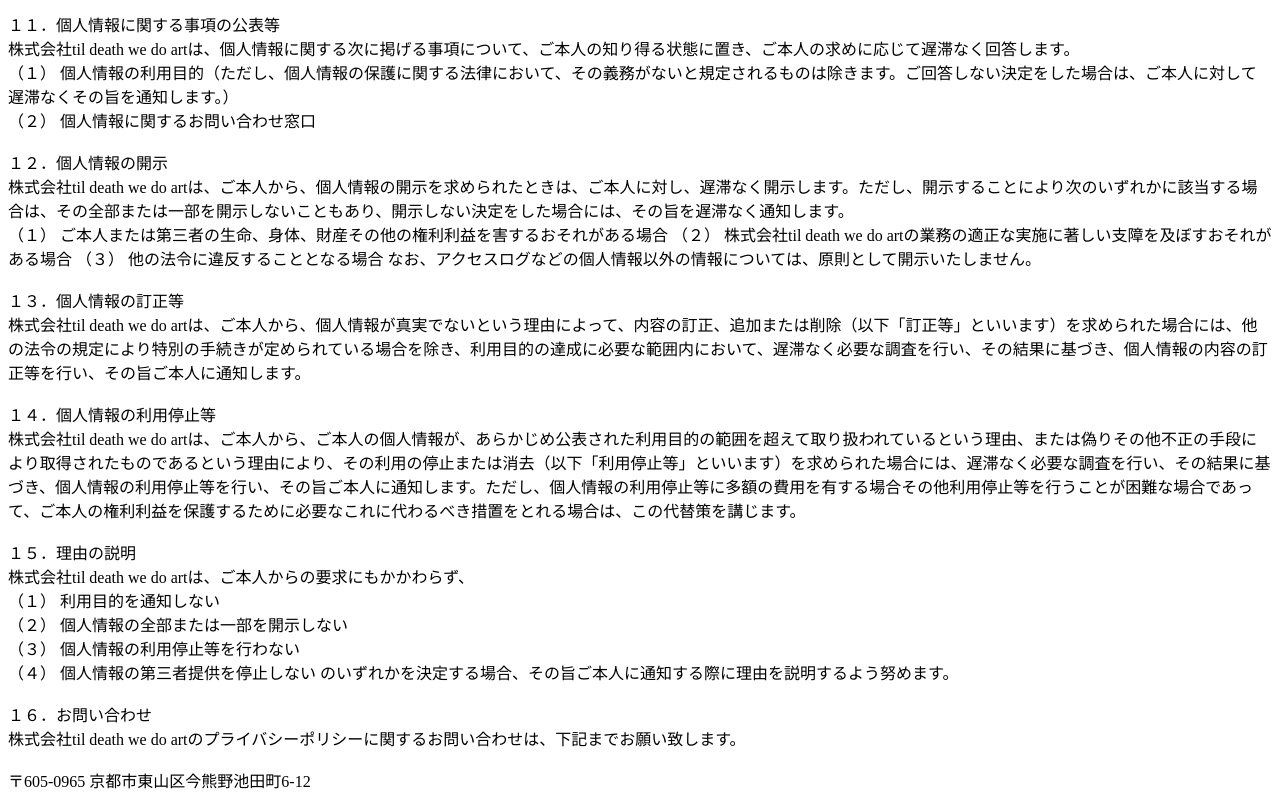
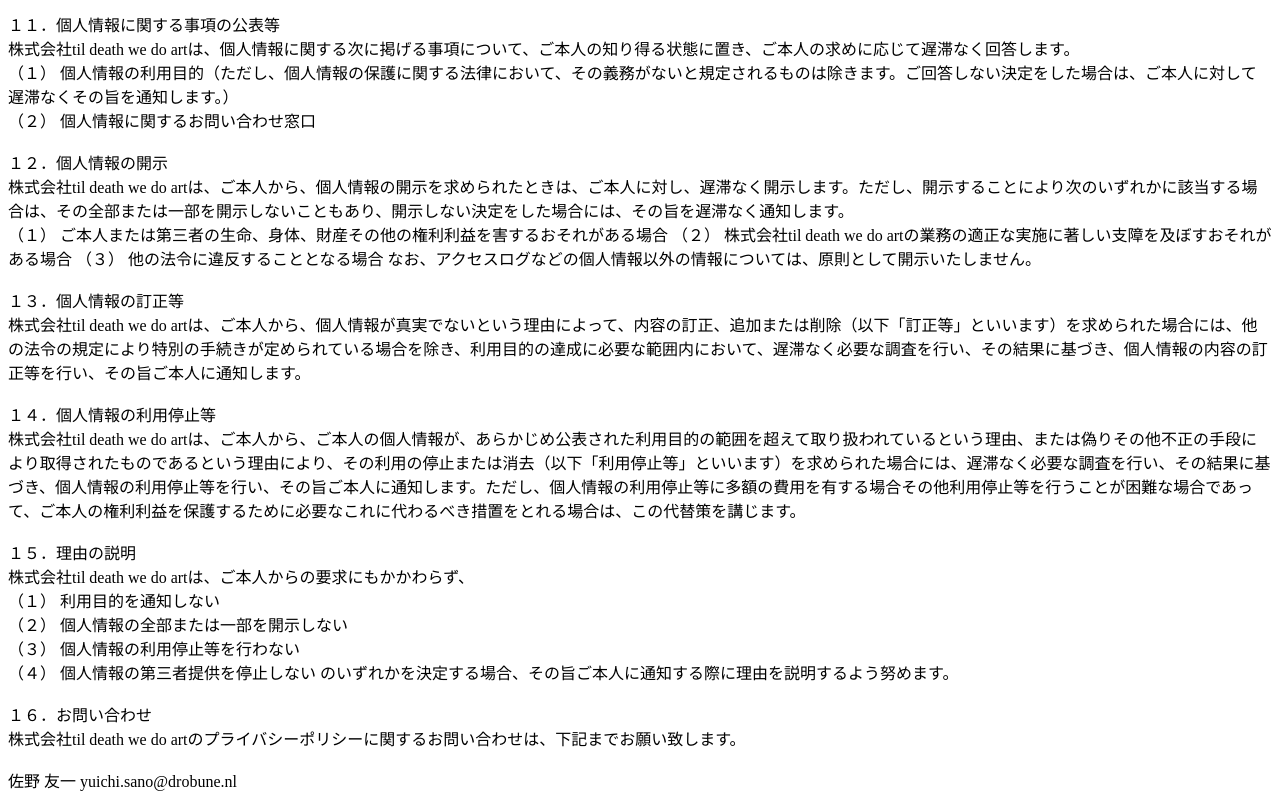
Before and after one commit to drobune/tildeathwedosite, a plain HTML site: page privacy.html in a window 1280 px wide. Shown: the part 1520-2320 px from the top of the page. Drawn offline with Linux system fonts and the light colour scheme.

Commit message:
所在地は検討中

```diff
--- a/privacy.html
+++ b/privacy.html
@@ -131,7 +131,7 @@
         <div>１６．お問い合わせ</div>
         <div>株式会社til death we do artのプライバシーポリシーに関するお問い合わせは、下記までお願い致します。</div>
         <br />
-        <div>〒605-0965 京都市東山区今熊野池田町6-12</div>
+        <div>佐野 友一 yuichi.sano@drobune.nl</div>
     </div>
 </body>
 
```
Also changed, not shown: index.html (+0 -2 lines).
